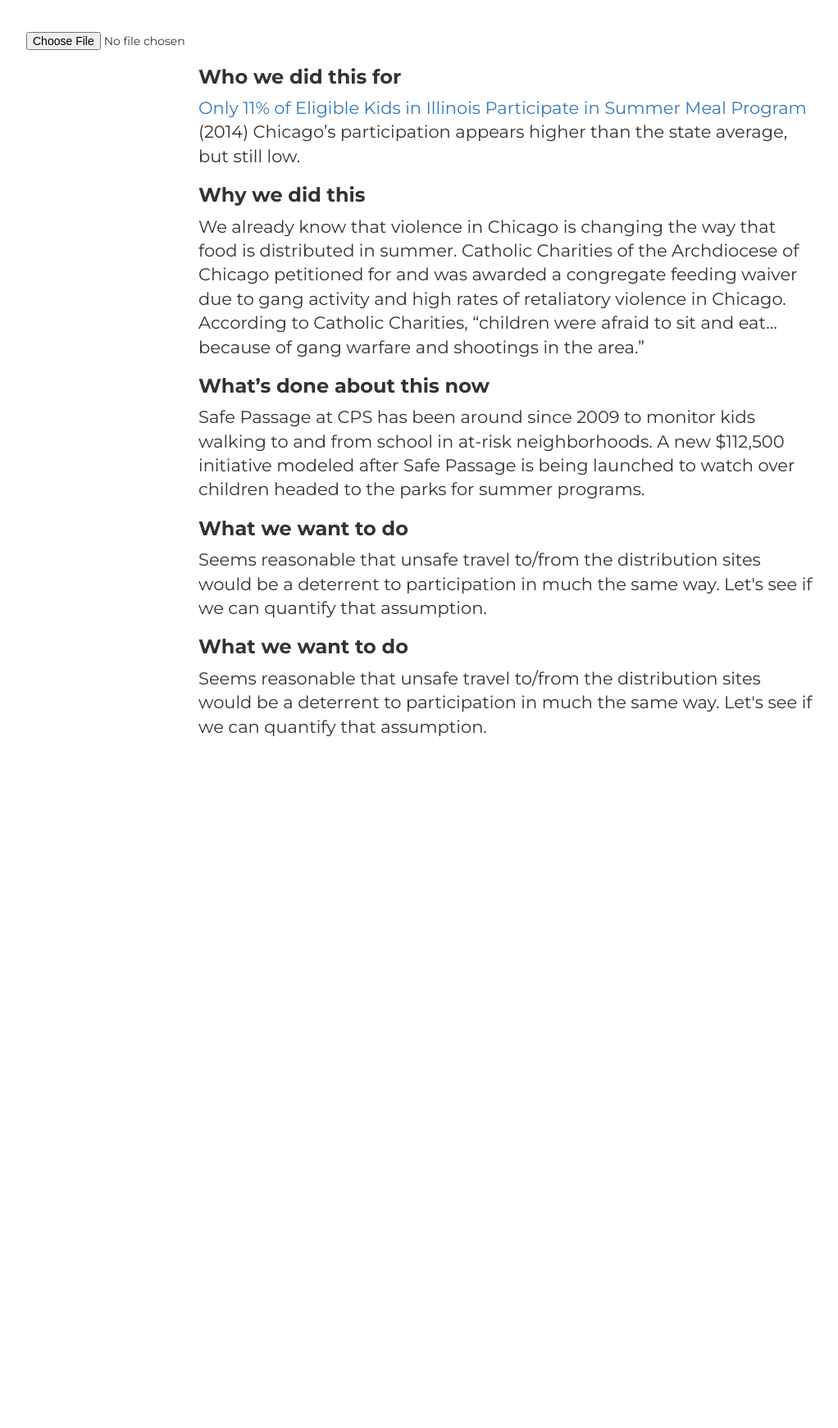
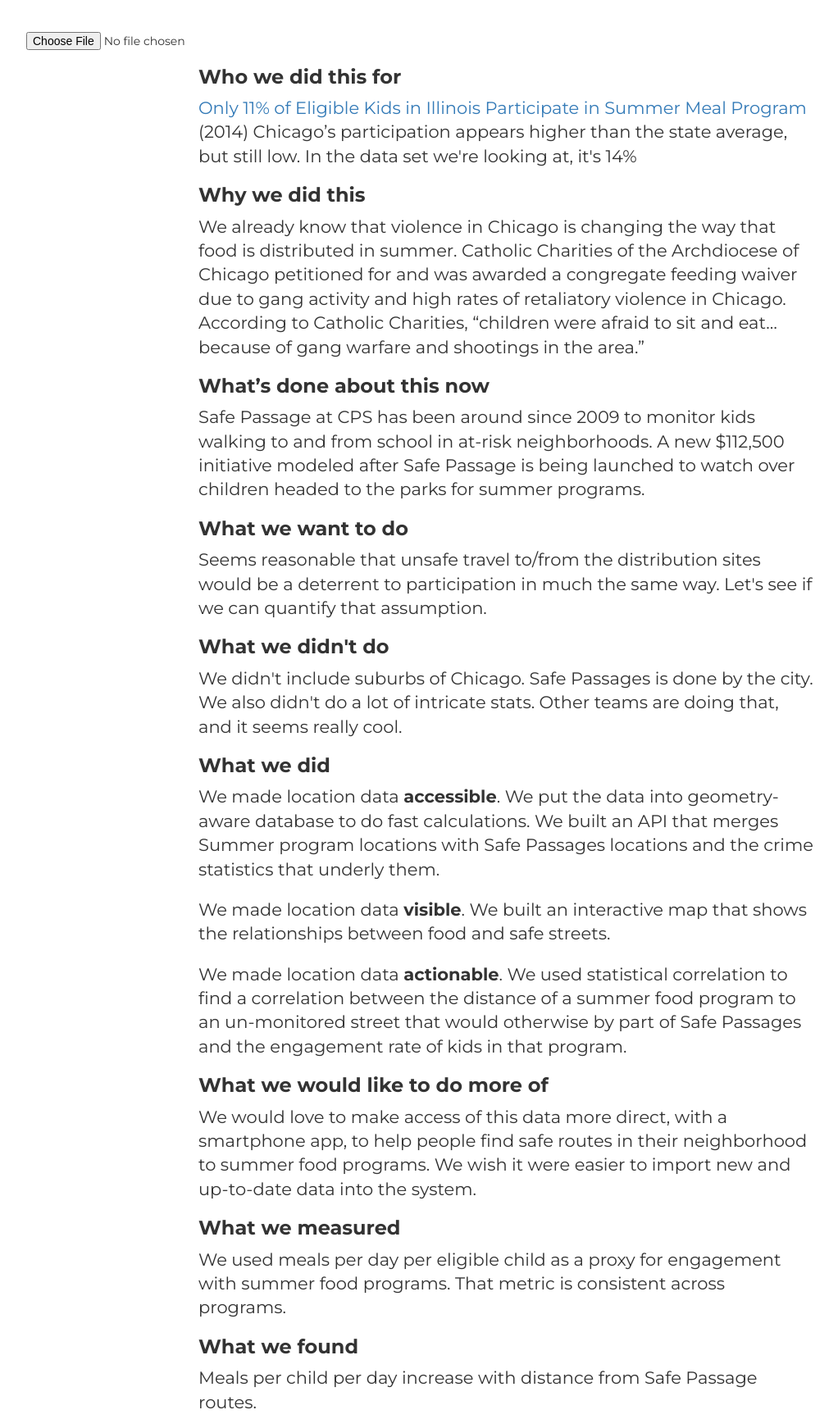
Before and after one commit to tacubo/Hack-Hunger---Safe-Passage, a PHP site: page / in a window 1280 px wide. Shown: the part 641-2383 px from the top of the page at 82% size, without its empty margins (38-1060 px from the left). Before the commit the page ends 1540 px from the top, so only its background shows below. Run offline with PHP 8.4, Linux system fonts and the light colour scheme; some libraries are stand-ins or nearby versions.

Commit message:
Don't break

```diff
--- a/index.php
+++ b/index.php
@@ -49,7 +49,7 @@ h1{
 
                     <h3><strong>Who we did this for</strong></h3>
 
-                    <p class="lead"><a href="http://www.usda.gov/wps/portal/usda/usdahome?contentid=2014/03/0048.xml" target="_blank">Only 11% of Eligible Kids in Illinois Participate in Summer Meal Program</a> (2014) Chicago’s participation appears higher than the state average, but still low.</p>
+                    <p class="lead"><a href="http://www.usda.gov/wps/portal/usda/usdahome?contentid=2014/03/0048.xml" target="_blank">Only 11% of Eligible Kids in Illinois Participate in Summer Meal Program</a> (2014) Chicago’s participation appears higher than the state average, but still low. In the data set we're looking at, it's 14%</p>
 
                     <h3><strong>Why we did this</strong></h3>
 
@@ -65,9 +65,44 @@ Catholic Charities of the Archdiocese of Chicago petitioned for and was awarded
 
                     <p class="lead">Seems reasonable that unsafe travel to/from the distribution sites would be a deterrent to participation in much the same way.  Let's see if we can quantify that assumption. </p>
 
-                    <h3><strong>What we want to do</strong></h3>
+                    <h3><strong>What we didn't do</strong></h3>
 
-                    <p class="lead">Seems reasonable that unsafe travel to/from the distribution sites would be a deterrent to participation in much the same way.  Let's see if we can quantify that assumption. </p>
+                    <p class="lead">We didn't include suburbs of Chicago.  Safe Passages is done by the city.  We also didn't do a lot of intricate stats.  Other teams are doing that, and it seems really cool.</p>
+
+                    <h3><strong>What we did</strong></h3>
+
+                    <p class="lead">We made location data <strong>accessible</strong>.  We put the data into geometry-aware database to do fast calculations.  We built an API that merges Summer program locations with Safe Passages locations and the crime statistics that underly them.</p>
+
+                    <p class="lead">We made location data <strong>visible</strong>.  We built an interactive map that shows the relationships between food and safe streets.</p>
+
+                    <p class="lead">We made location data <strong>actionable</strong>.  We used statistical correlation to find a correlation between the distance of a summer food program to an un-monitored street that would otherwise by part of Safe Passages and the engagement rate of kids in that program.</p>
+
+                    <h3><strong>What we would like to do more of</strong></h3>
+
+                    <p class="lead">We would love to make access of this data more direct, with a smartphone app, to help people find safe routes in their neighborhood to summer food programs.  We wish it were easier to import new and up-to-date data into the system. </p>
+
+                    <h3><strong>What we measured</strong></h3>
+
+                    <p class="lead">We used meals per day per eligible child as a proxy for engagement with summer food programs.  That metric is consistent across programs.</p>
+
+                    <h3><strong>What we found</strong></h3>
+
+                    <p class="lead">Meals per child per day increase with distance from Safe Passage routes. </p>
+                    <p><img src="img/graph.png"/></p>
+                    <p class="lead">For every 1000 feet (1 bus stop) away from an unmonitored Safe Passages route, engagement goes up by a half a percent.  That's <strong>4700</strong> kids who get lunch.</p>
+
+                    <h3><strong>What we didn't find</strong></h3>
+
+                    <p class="lead">Strong correlation.  This is not going to be a way to feed everyone, but it's worth looking into. </p>
+
+                    <h3><strong>Why you should vote for us</strong></h3>
+
+                    <p class="lead"><strong>Innovation</strong>: This is not a correlation that people are looking at.</p>
+                    <p class="lead"><strong>Impact</strong>: The dropoff between school year meals and summer meals opens up great opportunity to feed children.</p>
+                    <p class="lead"><strong>Viability</strong>: This is a data set that is open and available now, with an actual policy implication at the end of it.</p>
+
+
+
 
                 </div>
 
```
